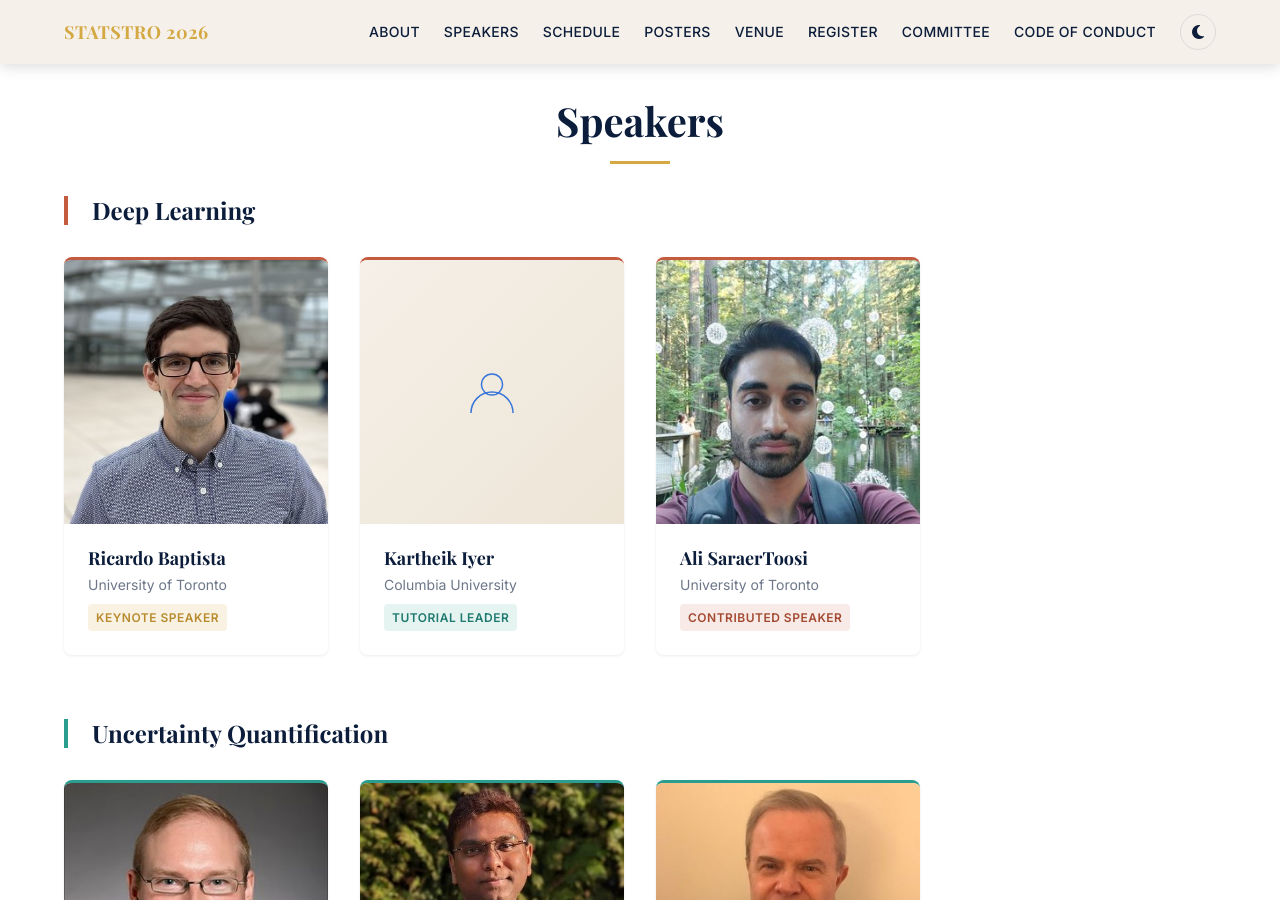
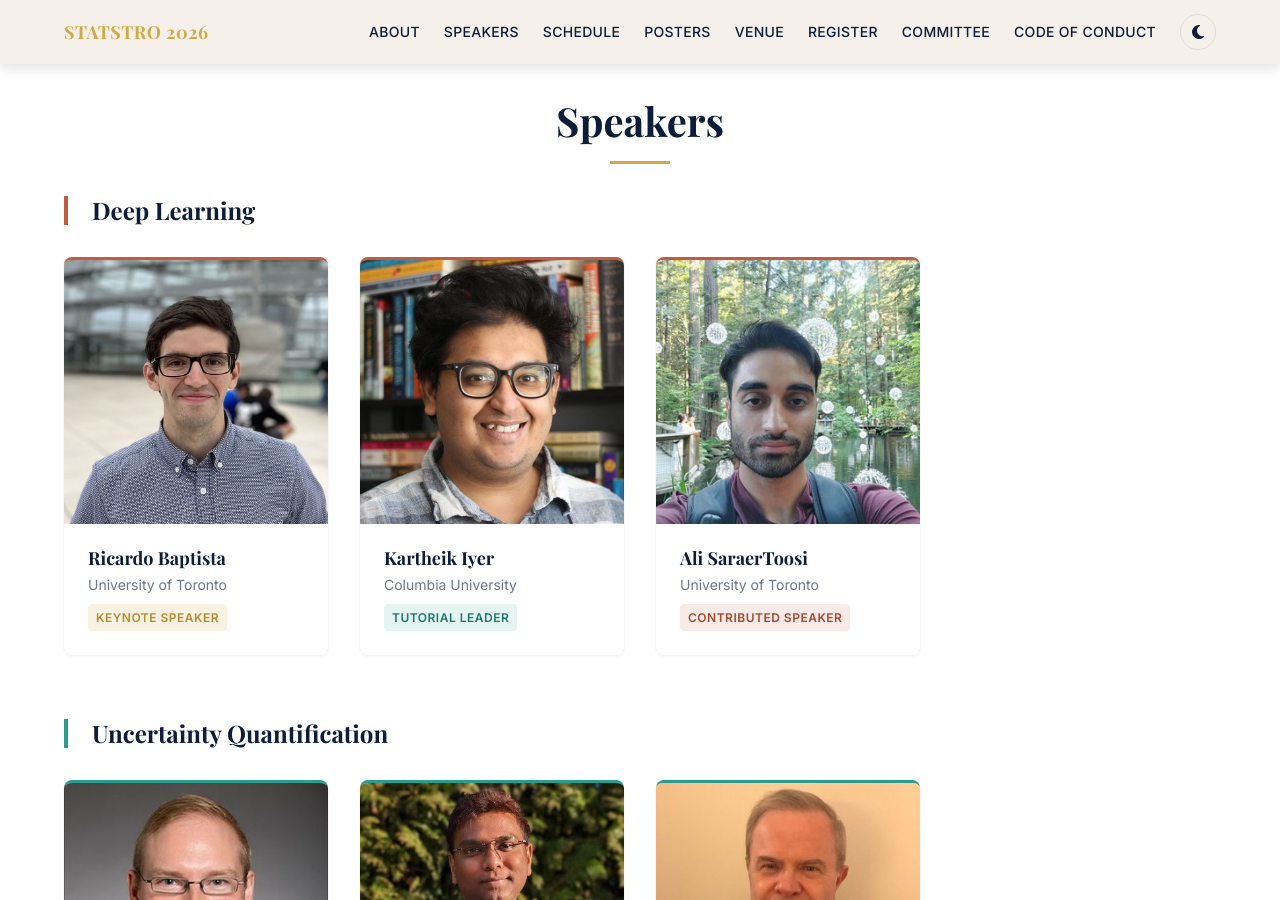
Before and after one commit to joshspeagle/STATSTRO, a Jekyll site: the page built from index.html, in a window 1280 px wide and 900 px high, scrolled down 1900 px. Built offline with Jekyll 4.4.1, drawn with Linux system fonts in a browser that asks for light colours; some web fonts are replaced.

Commit message:
Add Kartheik Iyer's speaker photo
Add a 400x400 headshot for the Deep Learning tutorial lead and wire it
into his speaker card via the photo field.

Co-Authored-By: Claude Opus 4.8 <noreply@anthropic.com>
Claude-Session: https://claude.ai/code/session_015VcBYHxUG751wLYp2KJ5FK

```diff
--- a/_data/speakers.yml
+++ b/_data/speakers.yml
@@ -60,7 +60,7 @@
   role: tutorial
   session: ml
   talk_title: "TBD"
-  photo: ""
+  photo: "kartheik-iyer.jpg"
   bio: ""
   website: "https://kartheikiyer.github.io/"
 
```
Also changed, not shown: assets/images/speakers/kartheik-iyer.jpg (added).
